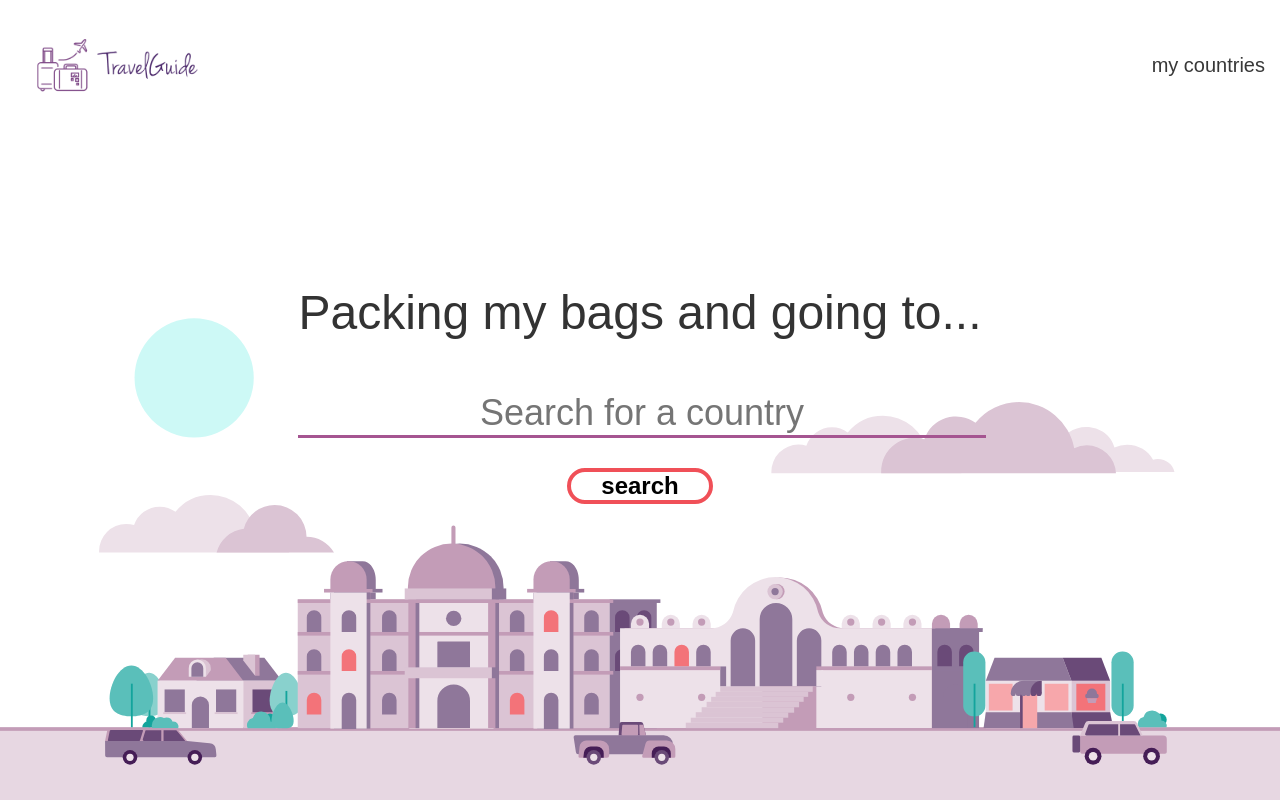
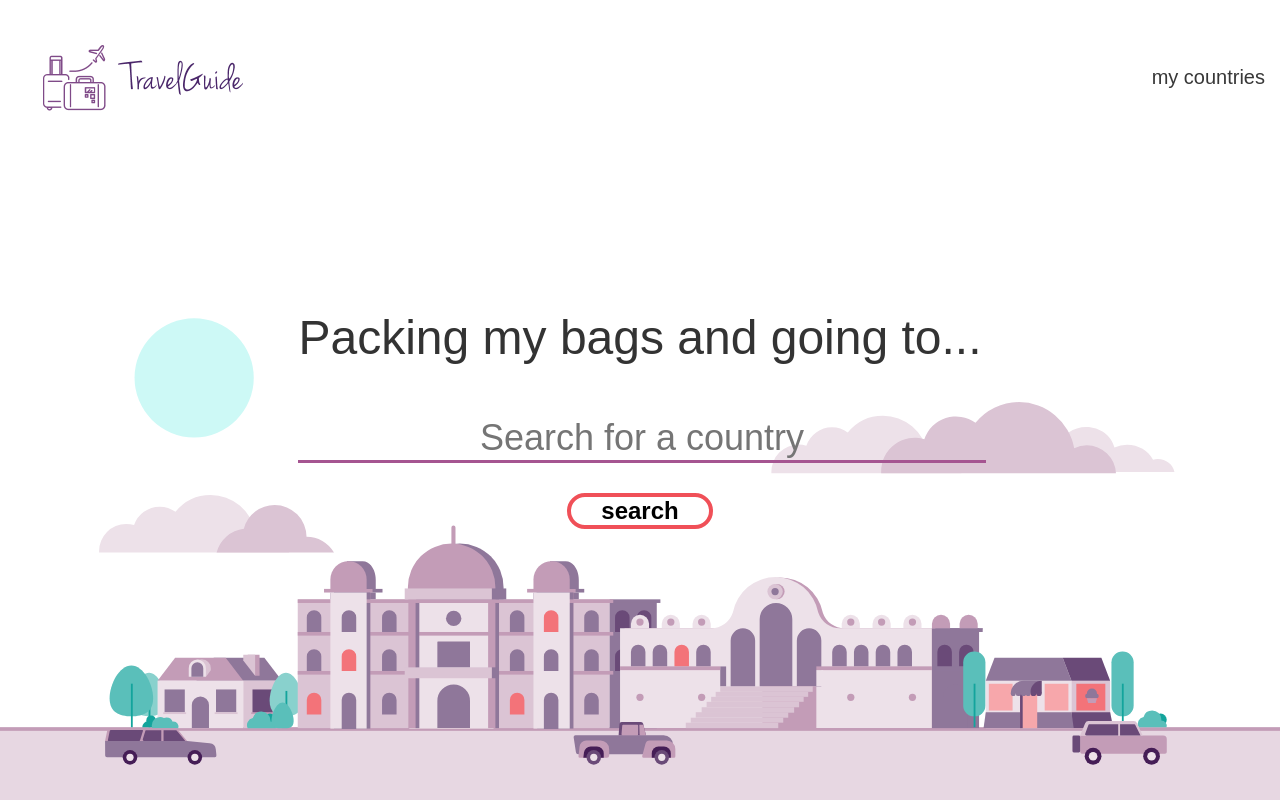
Before and after one commit to KerimKochekov/TravelGuide, a plain HTML site: page index.html in a window 1280 px wide. Drawn offline with nearby package versions, Linux system fonts and the light colour scheme; a web font is replaced by a local one.

Commit message:
Update index.html

```diff
--- a/index.html
+++ b/index.html
@@ -29,7 +29,7 @@
             <div class="uk-navbar-left">
 
                 <a class="uk-navbar-item uk-logo" href="#">
-                    <img src="assets/images/travelguide-logo.png" alt="TravelGuide logo" style="width: 200px;"/>
+                    <img src="assets/images/travelguide-logo.png" alt="TravelGuide logo" style="width: 250px;"/>
                 </a>
             </div>
             <div class="uk-navbar-right">
```
